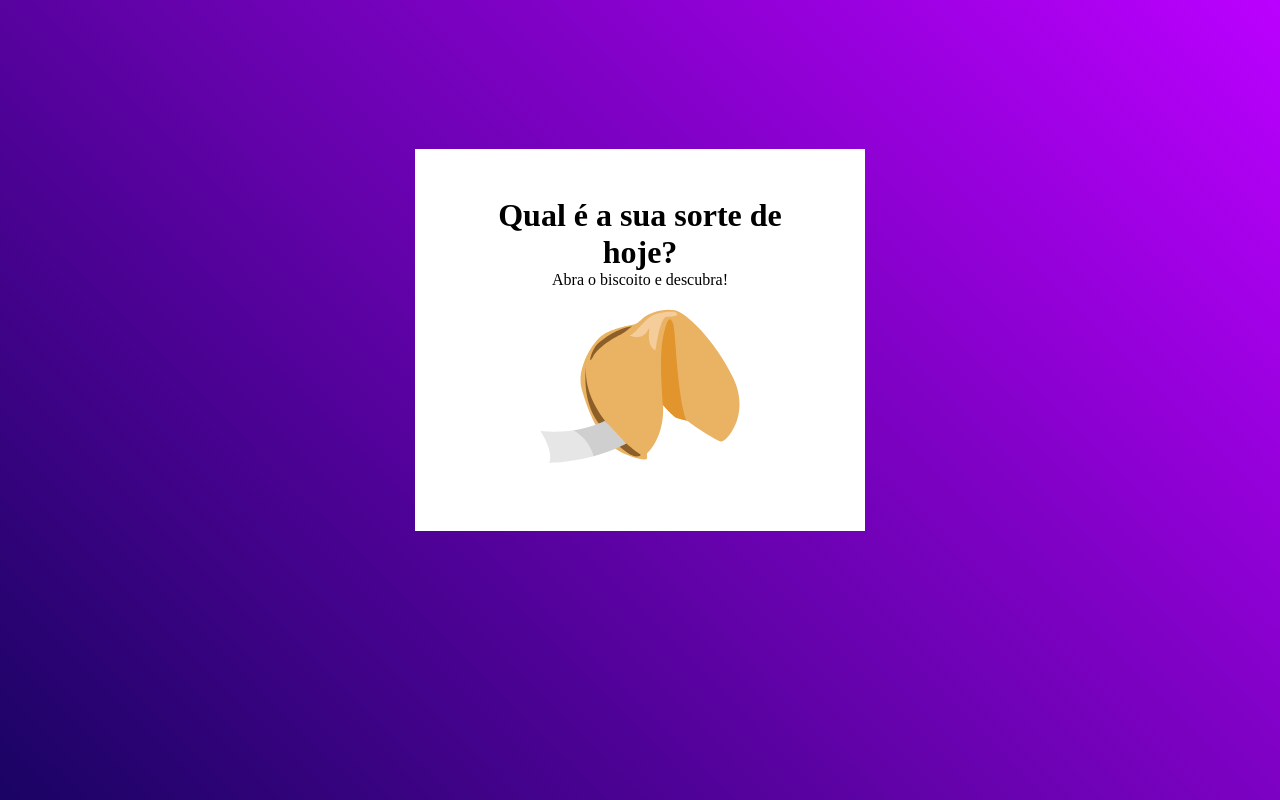
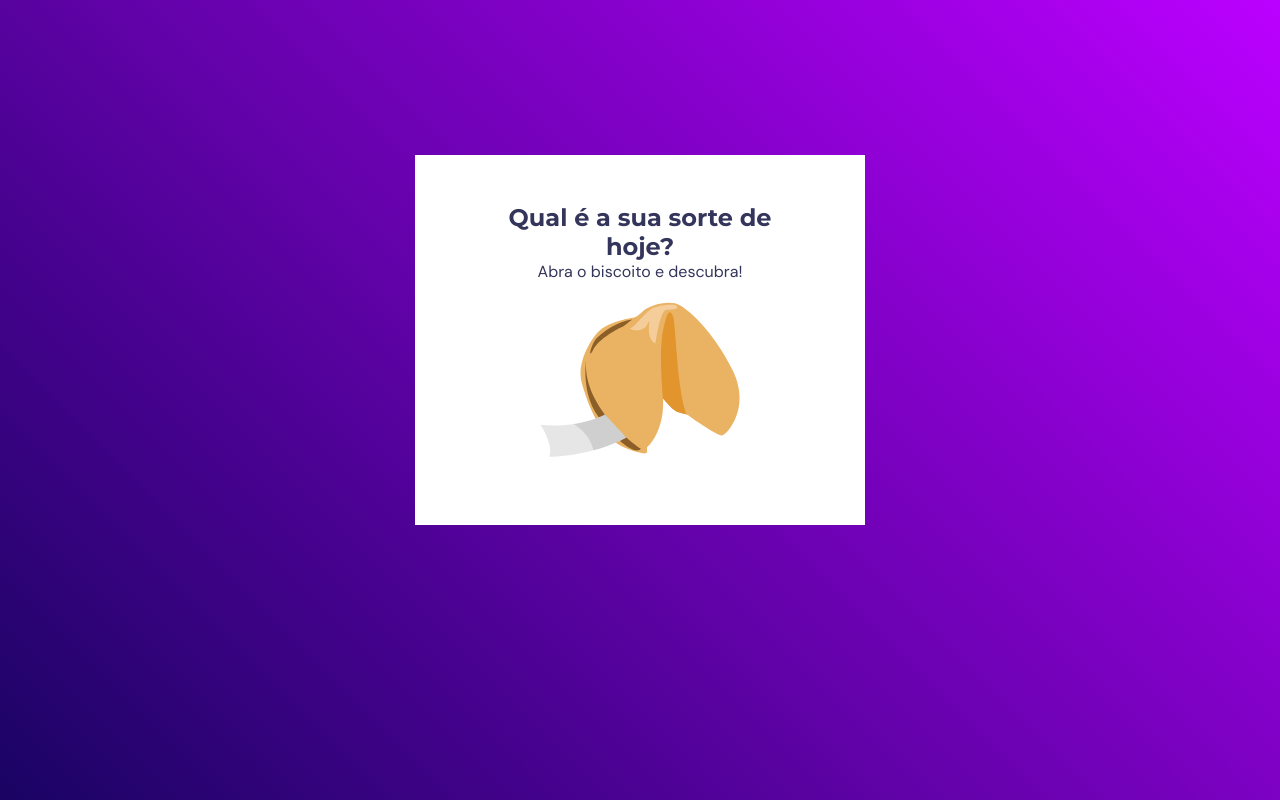
Before and after one commit to AdrielKlem/Desafio---Biscoito-da-Sorte, a plain HTML site: page index.html in a window 1280 px wide. Drawn offline with Linux system fonts and the light colour scheme.

Commit message:
font default

```diff
--- a/css/style.css
+++ b/css/style.css
@@ -53,4 +53,28 @@ main img {
 main .button {
   width: 20rem;
   margin: 2rem auto 0;
+
+  cursor: pointer;
 }
+
+/* Font */
+main h1,
+main p {
+  color: var(--color-font);
+}
+
+main h1 {
+  font-family: var(--ff-base-title);
+  font-size: 2.4rem;
+  font-style: normal;
+  line-height: normal;
+  font-weight: 700;
+}
+
+main p {
+  font-family: var(--ff-base-text);
+  font-size: 1.6rem;
+  font-style: normal;
+  line-height: normal;
+  font-weight: 400;
+}
```
